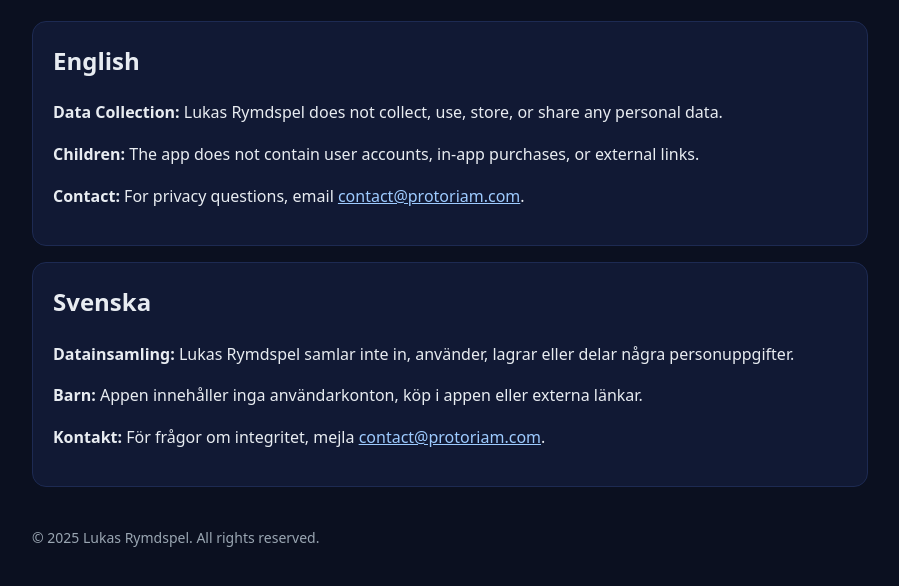
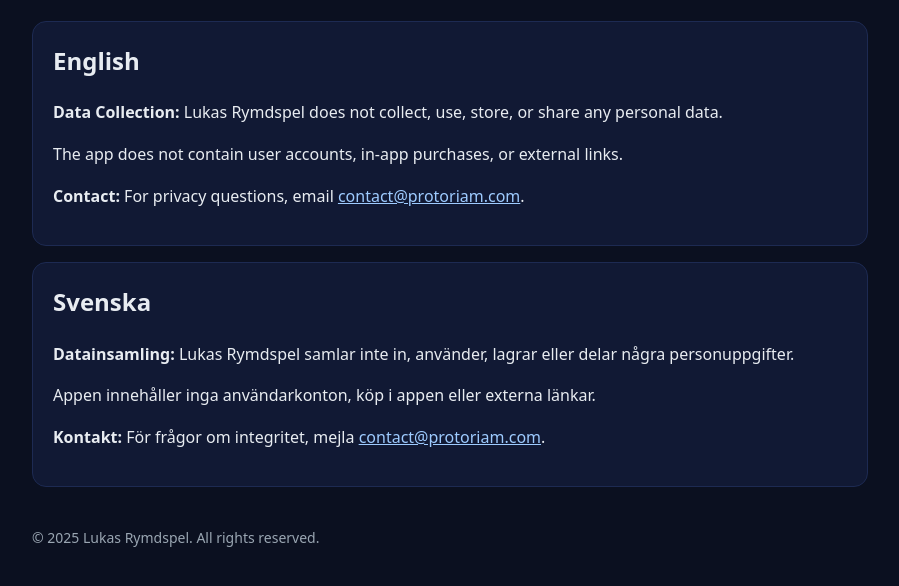
Before and after one commit to wmattias/apple-lukas-rymdspel1, a plain HTML site: page privacy.html in a window 1280 px wide. Shown: the part 110-696 px from the top of the page, without its empty margins (190-1089 px from the left). Drawn offline with Linux system fonts and the light colour scheme.

Commit message:
Update privacy.html

```diff
--- a/privacy.html
+++ b/privacy.html
@@ -37,14 +37,14 @@
     <div class="card">
       <h2>English</h2>
       <p><strong>Data Collection:</strong> Lukas Rymdspel does not collect, use, store, or share any personal data.</p>
-      <p><strong>Children:</strong> The app does not contain user accounts, in-app purchases, or external links.</p>
+      <p>The app does not contain user accounts, in-app purchases, or external links.</p>
       <p><strong>Contact:</strong> For privacy questions, email <a href="mailto:contact@protoriam.com">contact@protoriam.com</a>.</p>
     </div>
 
     <div class="card">
       <h2>Svenska</h2>
       <p><strong>Datainsamling:</strong> Lukas Rymdspel samlar inte in, använder, lagrar eller delar några personuppgifter.</p>
-      <p><strong>Barn:</strong> Appen innehåller inga användarkonton, köp i appen eller externa länkar.</p>
+      <p>Appen innehåller inga användarkonton, köp i appen eller externa länkar.</p>
       <p><strong>Kontakt:</strong> För frågor om integritet, mejla <a href="mailto:contact@protoriam.com">contact@protoriam.com</a>.</p>
     </div>
 
```
